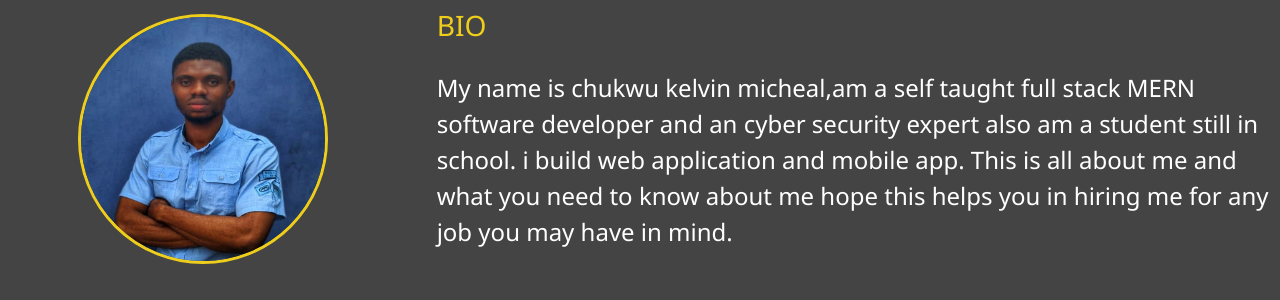
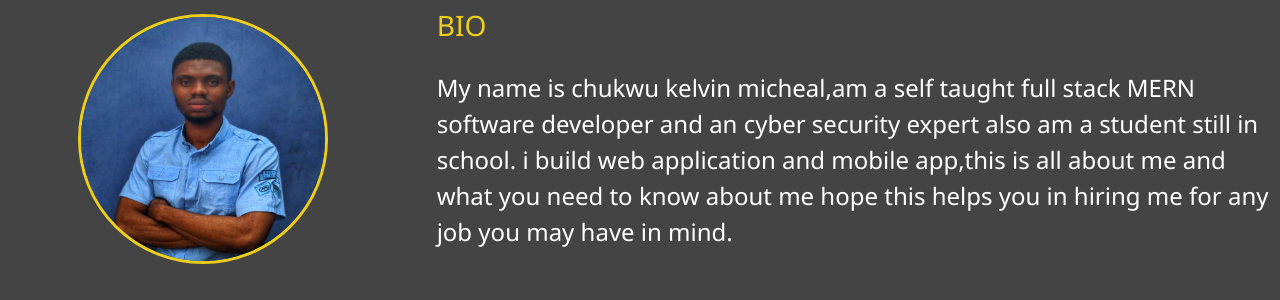
Before and after one commit to kelvin-c-web/https-github.com-kelvin-c-web-ck-portfolio, a website: page dist/about.html in a window 1280 px wide. Shown: the part 214-514 px from the top of the page. Drawn offline with Linux system fonts and the light colour scheme.

Commit message:
update page
write info well

```diff
--- a/dist/about.html
+++ b/dist/about.html
@@ -63,8 +63,7 @@
             <div class="bio">
                 <h3 class="text-secondary">BIO</h3>
                 <p>My name is chukwu kelvin micheal,am a self taught full stack MERN software developer and an cyber security expert also am a student still in school.
-                i build web application and mobile app.
-                This is all about me and what you need to know about me hope this helps you in hiring me for any job you may have in mind.</p>
+                i build web application and mobile app,this is all about me and what you need to know about me hope this helps you in hiring me for any job you may have in mind.</p>
             </div>
         </div>
     </main>
```
